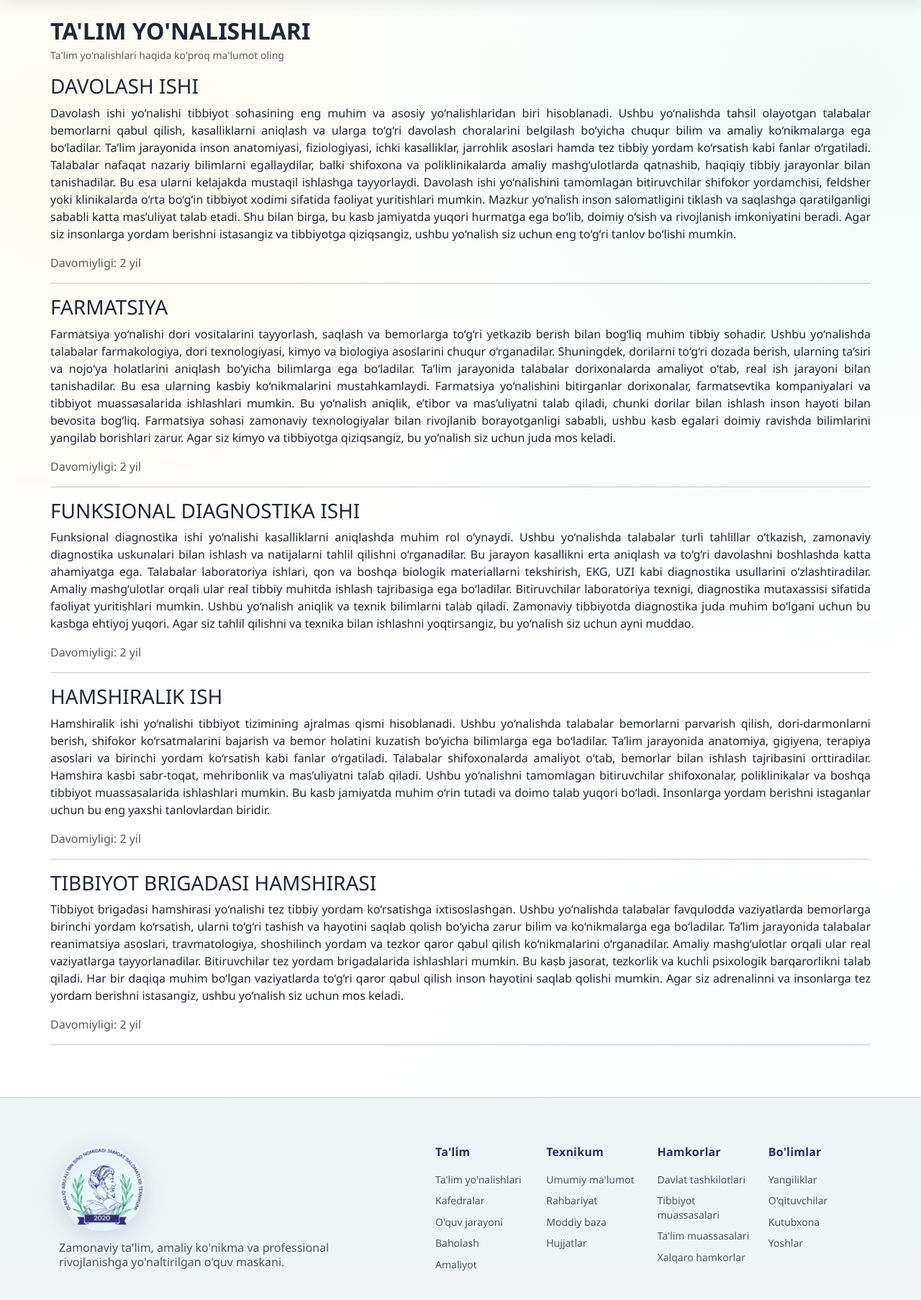
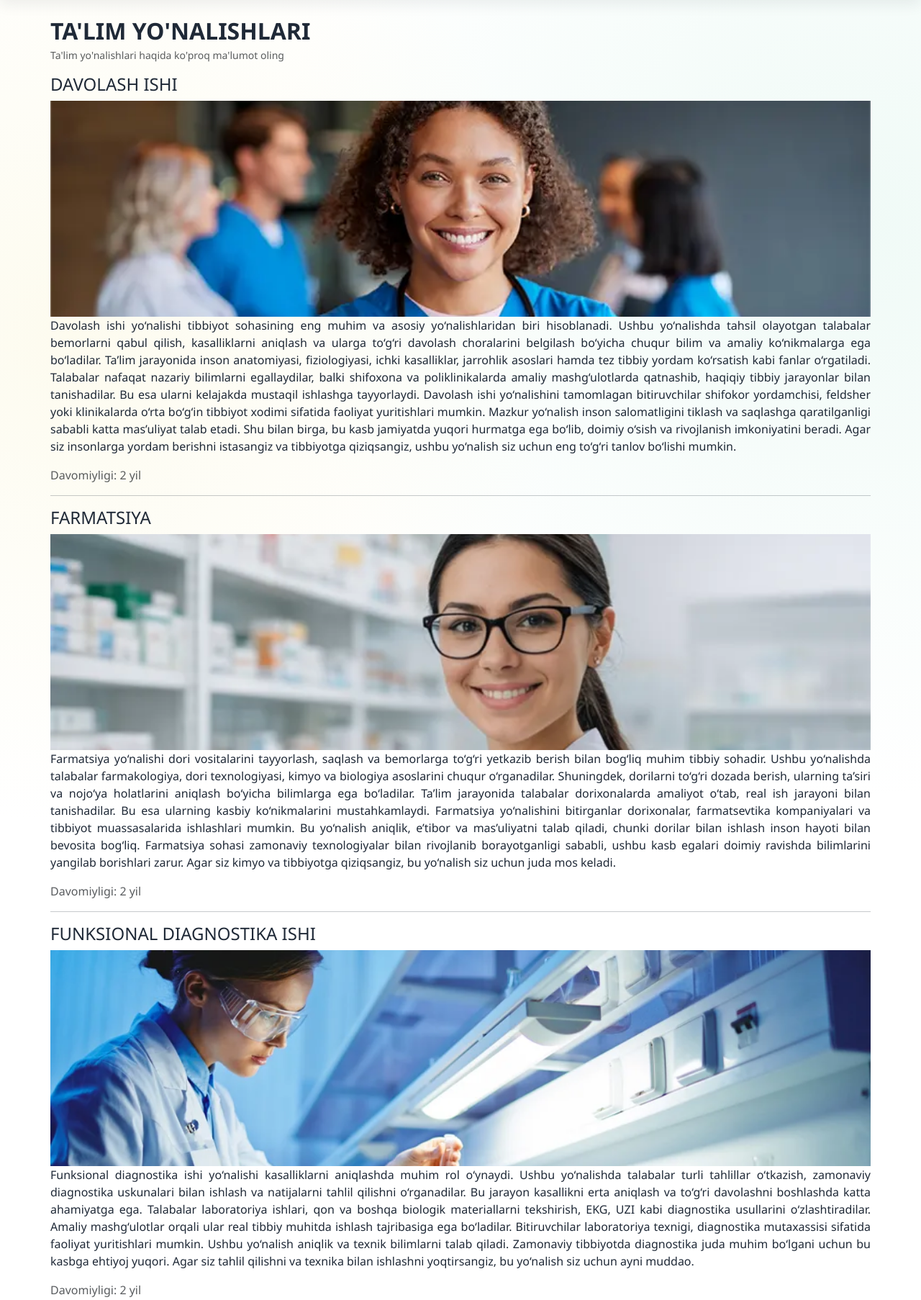
Before and after one commit to shahbozshirinboyev/new.olmaliqjst.uz, a Django app: page /talim/yonalishlar/ in a window 1280 px wide. Shown: the part 122-1928 px from the top of the page at 72% size. Run offline with Django 5.2, Linux system fonts and the light colour scheme; data comes from the database, SQL or seed files in the repository; some libraries are stand-ins or nearby versions.

Commit message:
change yo'nalishlar page

```diff
--- a/education/templates/education/directions.html
+++ b/education/templates/education/directions.html
@@ -11,7 +11,8 @@
 
     {% for direction in directions %}
         <div>
-            <h3 class="fs-3 text-uppercase ">{{ direction.name }}</h3>
+            <h3 class="fs-4 text-uppercase ">{{ direction.name }}</h3>
+            <img src="{{ direction.image.url }}" alt="{{ direction.name }}" class="w-100" style="height: 300px; object-fit: cover; object-position: 0% 25%;">
             <p class="lh-base" style="text-align: justify;">{{ direction.description }}</p>
             <p class="text-muted">Davomiyligi: {{ direction.duration_years }} yil</p>
             <hr>
@@ -20,5 +21,6 @@
         <p>Yo'nalishlar mavjud emas.</p>
     {% endfor %}
 
+
 </section>
 {% endblock %}
```
